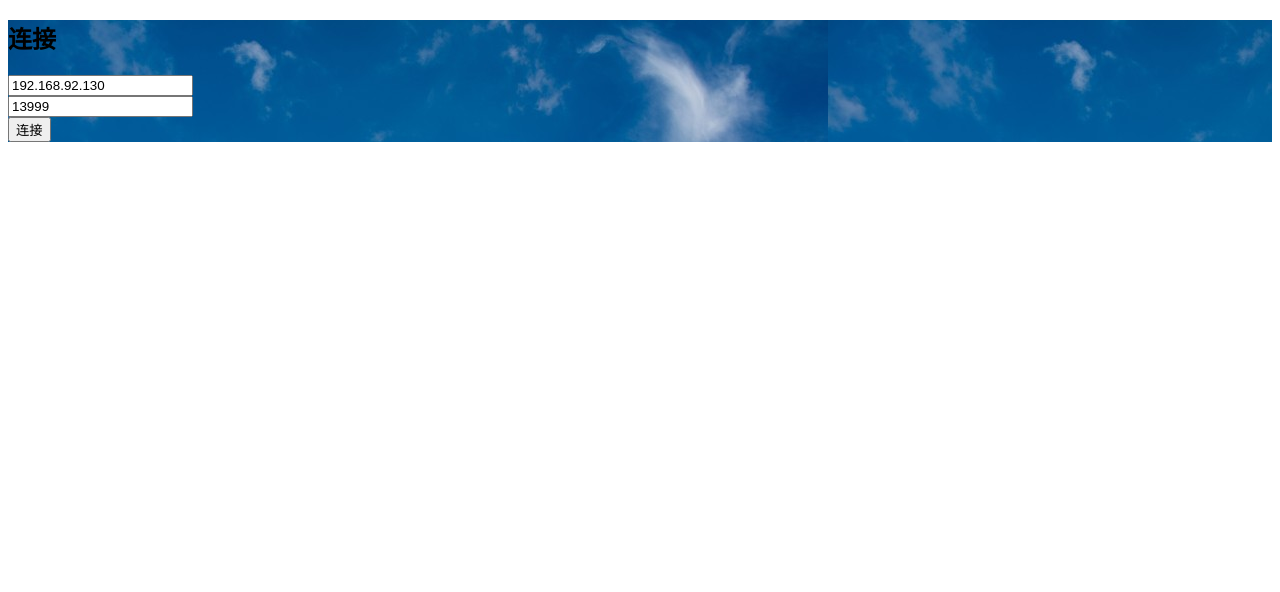
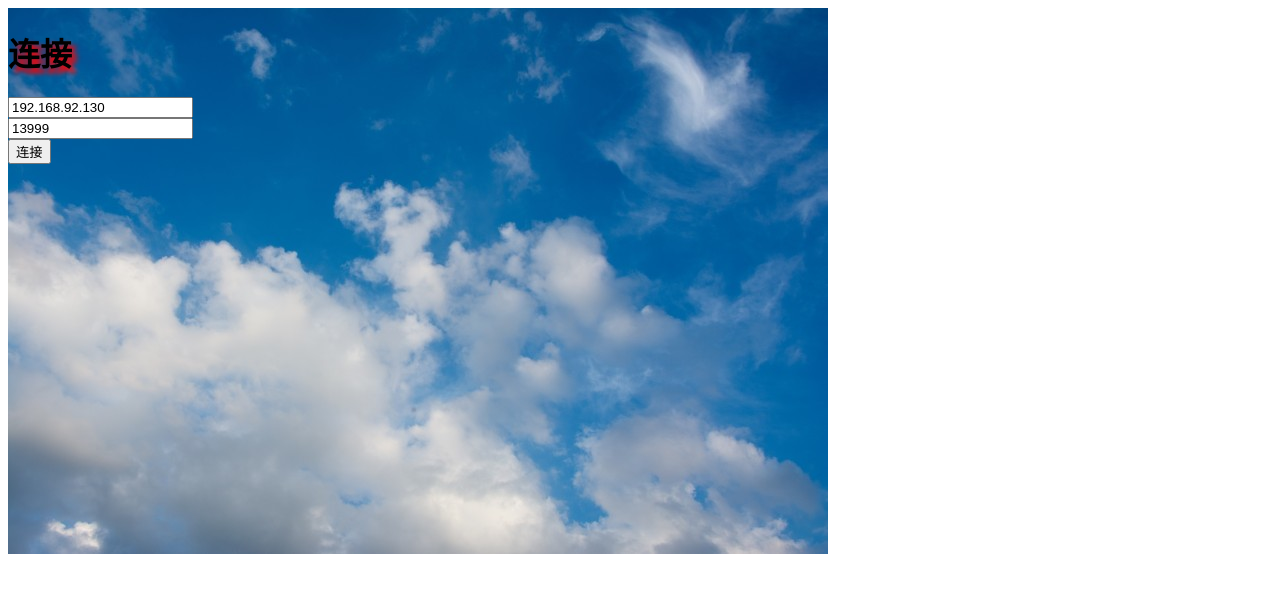
Before and after one commit to liushaotong/vueproject, a Vue app: page / in a window 1280 px wide. Shown: the top 592 px of the page. Built offline with nearby package versions, Linux system fonts and the light colour scheme.

Commit message:
update home

```diff
--- a/src/components/home.vue
+++ b/src/components/home.vue
@@ -1,14 +1,16 @@
 <template>
   <div>
-    <div class="login" v-show="loginShow">
-      <h2>连接</h2>
-      <input type="text" name="" placeholder="ip地址" id="addr_id" value="192.168.92.130">
-      <br>
-      <input type="text" name="" placeholder="端口号" id="port_id" value="13999">
-      <br>
-      <button type="button" name="button" @click="login()">连接</button>
+    <div class="loginback" v-show="loginShow">
+      <div class="loginfront">
+        <h1>连接</h1>
+        <input type="text" name="" placeholder="ip地址" id="addr_id" value="192.168.92.130">
+        <br>
+        <input type="text" name="" placeholder="端口号" id="port_id" value="13999">
+        <br>
+        <button type="button" name="button" @click="login()">连接</button>
+      </div>
     </div>
-    <transition name="newplatform">
+    <transition name="fade">
       <div class="myplatform" v-show="platformShow">
         <h2>platform</h2>
         <p>
@@ -66,8 +68,24 @@ export default {
 </script>
 
 <style lang="css" scoped>
-.login{
+.loginback
+{
   background-image: url(../assets/background.jpg);
+  background-repeat: no-repeat;
+  position: absolute;
+  height: 100%;
+  width: 100%;
+}
+.loginfront h1
+{
+  text-shadow: 5px 5px 5px #FF0000;
+}
+.fade-enter-active, .fade-leave-active {
+    transition: opacity 1s
+}
+.fade-enter, .fade-leave-to  {
+    opacity: 0
+}
 
-}
+
 </style>
```
